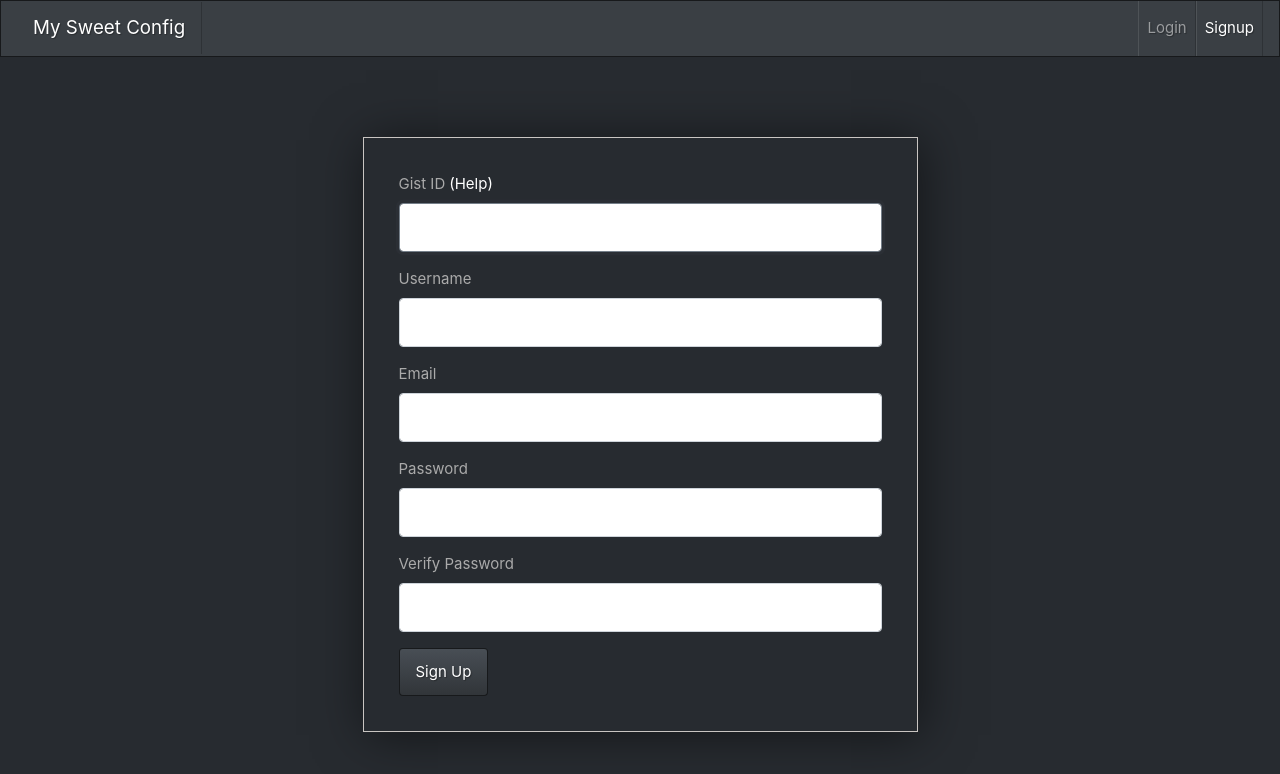
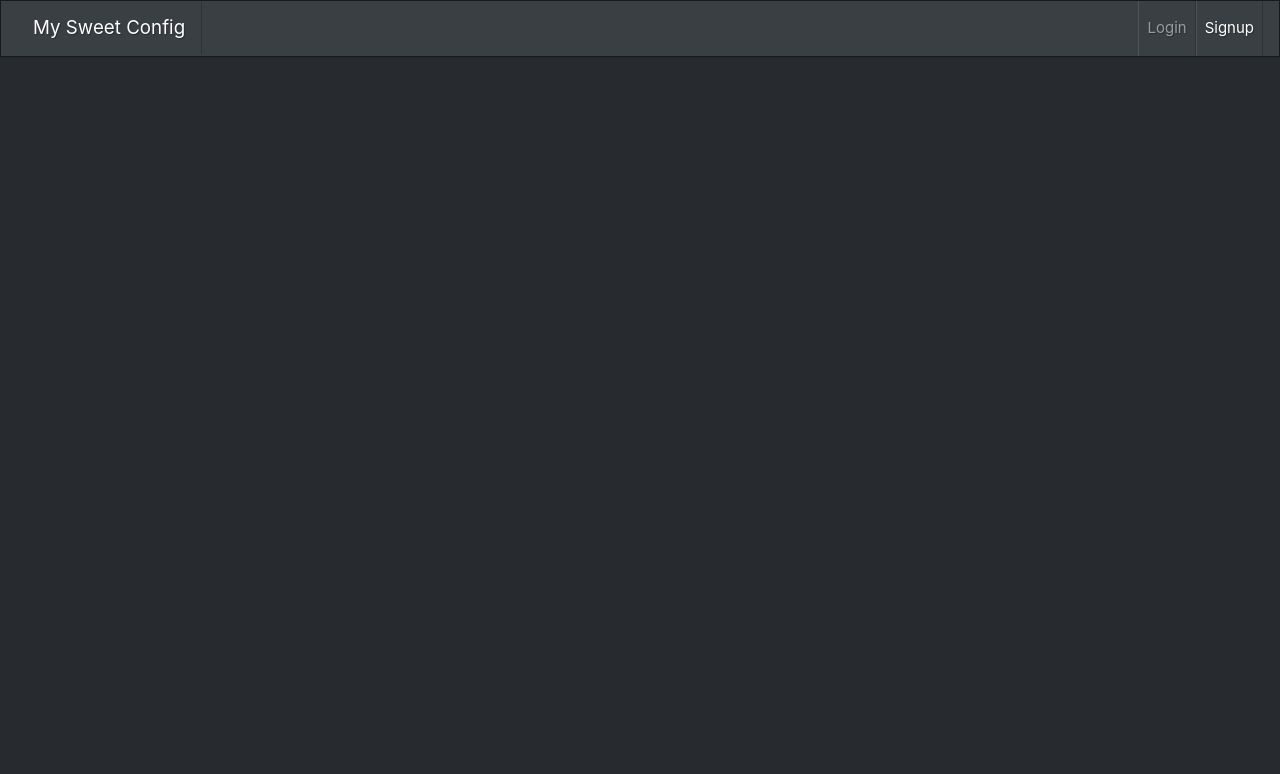
Before and after one commit to JBallin/ballin-backups, a React (Create React App) app: page /signup in a window 1280 px wide. Shown: the top 774 px of the page. Built offline with nearby package versions, Linux system fonts and the light colour scheme.

Commit message:
[signup] store entire styledForm

```diff
--- a/src/components/Signup.jsx
+++ b/src/components/Signup.jsx
@@ -216,14 +216,16 @@ class Signup extends Component {
         { isLoading && <FormSpinner /> }
       </Form>
     );
+    const styledForm = (
+      <Row style={{ marginTop: '10vh', marginBottom: '10vh' }}>
+        <Col lg={{ size: 6, offset: 3 }} style={colStyle}>
+          { form }
+        </Col>
+      </Row>
+    );
 
     return (
       <Container className="main-wrapper">
-        <Row style={{ marginTop: '10vh', marginBottom: '10vh' }}>
-          <Col lg={{ size: 6, offset: 3 }} style={colStyle}>
-            { form }
-          </Col>
-        </Row>
       </Container>
     );
   }
```
